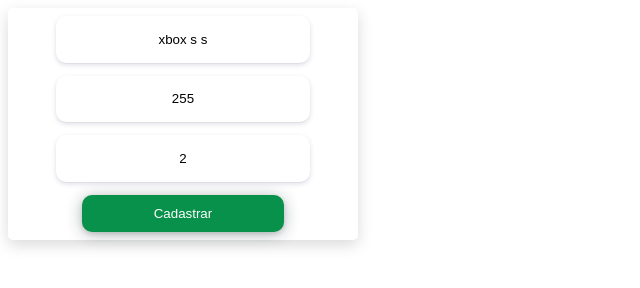
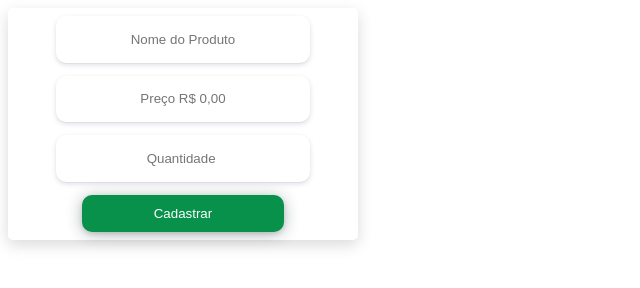
Before and after one commit to yJeanx11x/Cadastro-de-produtos-2.0.5, a plain HTML site: page index.html in a window 1280 px wide. Shown: the whole page, without its empty margins (0-640 px from the left). Drawn offline with Linux system fonts and the light colour scheme.

Commit message:
:wastebasket:"Removendo os valores do inputs"

```diff
--- a/index.html
+++ b/index.html
@@ -8,9 +8,9 @@
 </head>
 <body>
     <form action="">
-        <input type="text" id="nome" placeholder="Nome do Produto" value="xbox s s">
-        <input type="text" id="preco" placeholder="Preço R$ 0,00" value="255">
-        <input type="text" id="quantidade" placeholder="Quantidade " value="2">
+        <input type="text" id="nome" placeholder="Nome do Produto">
+        <input type="text" id="preco" placeholder="Preço R$ 0,00">
+        <input type="text" id="quantidade" placeholder="Quantidade ">
         <button type="submit" id="btn-cadastro">Cadastrar</button>
     </form>
 
```
